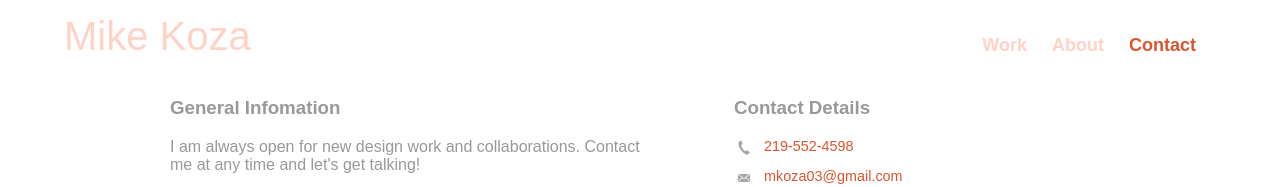
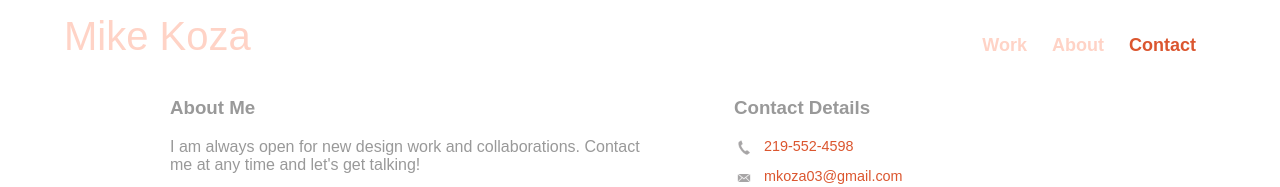
Before and after one commit to mikekoza/Code-Louisville-Front-End-Final-Project, a plain HTML site: page contact.html in a window 1280 px wide. Shown: the top 187 px of the page. Drawn offline with Linux system fonts and the light colour scheme; a web font is replaced by a local one.

Commit message:
Update contact.html

```diff
--- a/contact.html
+++ b/contact.html
@@ -24,7 +24,7 @@
     </header>
     <div id="wrapper">
       <section id="primary">
-        <h3>General Infomation</h3>
+        <h3>About Me</h3>
         <p>I am always open for new design work and collaborations.  Contact me at any time and let's get talking!</p>
         <p>Feel free to contact me via phone, email, or any of my social accounts.</p>
       </section>
```
